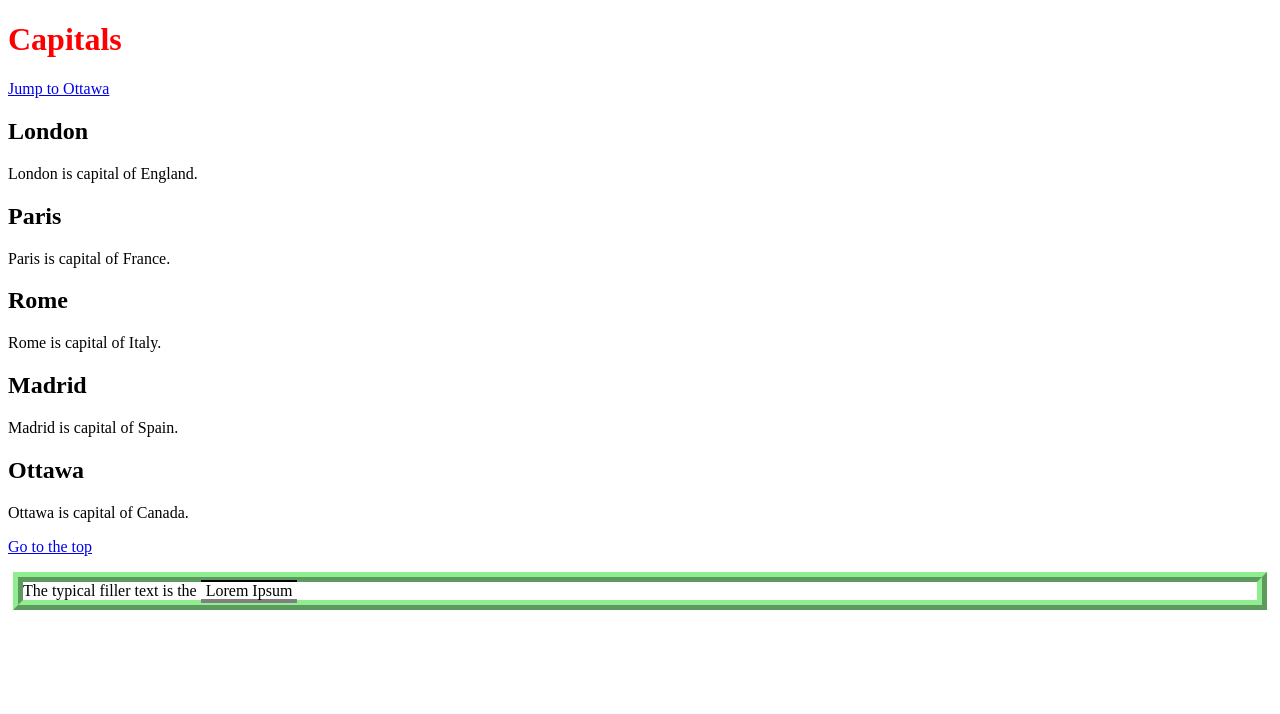
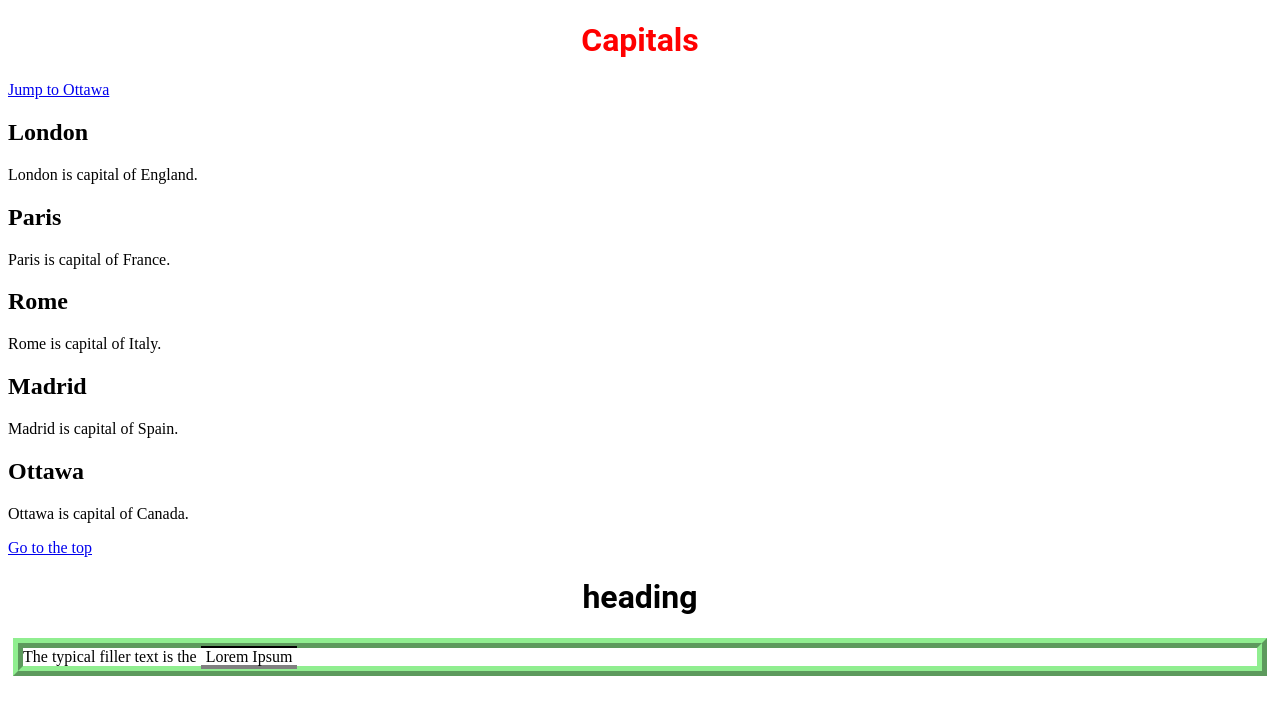
Before and after one commit to Mridha4/week5-1620, a plain HTML site: page index.html in a window 1280 px wide. Drawn offline with Linux system fonts and the light colour scheme.

Commit message:
new heading 1 added with css

```diff
--- a/css/stylesheet.css
+++ b/css/stylesheet.css
@@ -28,3 +28,12 @@
     border: 10px lightgreen ridge;
     margin: 5px;
 }
+
+h1 {
+    font-family: Roboto, sans-serif;
+    text-align: center;
+}
+
+body {
+    font-family: "Crimson Text", serif;
+}
--- a/index.html
+++ b/index.html
@@ -12,7 +12,7 @@
         <h2 class="headings">Paris</h2>
             <p class="background-color">Paris is capital of France.</p>
     </body> -->
-
+    <body>
         <h1 id="theTop">Capitals</h1>
             <a href="#jump"><p>Jump to Ottawa</p></a>
 
@@ -32,6 +32,8 @@
 
             <a href="#theTop"><p>Go to the top</p></a>
 
+            <h1>heading</h1>
+
             <p class="p"> The typical filler text is the <span class="span"> Lorem Ipsum</span></p>
-
+    </body>
 </html>
```
